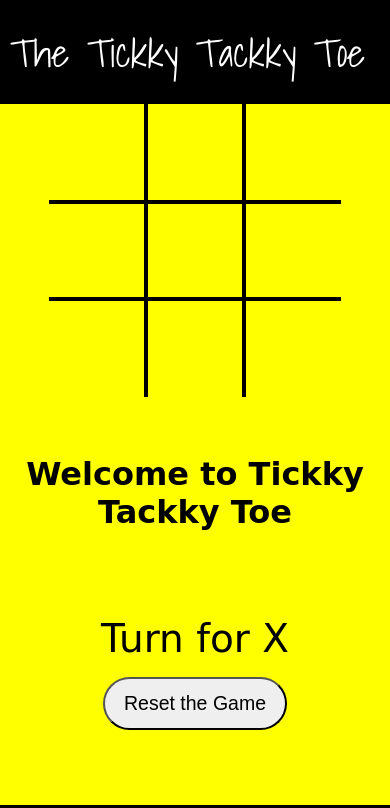
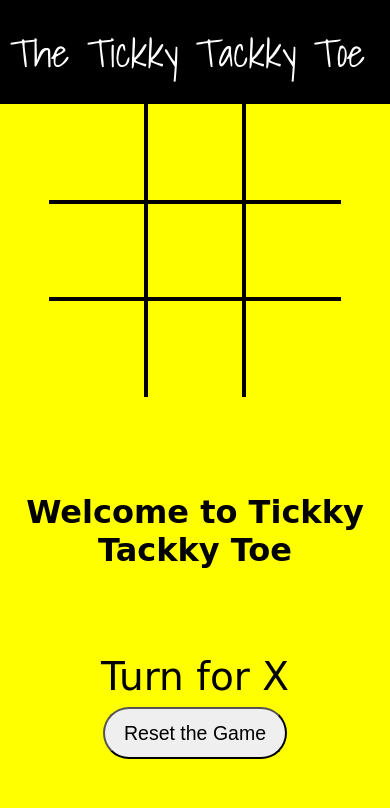
Before and after one commit to Indroneel28/Tic-tac-toe-Game, a plain HTML site: page index.html in a window 390 px wide. Shown: the top 808 px of the page. Drawn offline with Linux system fonts and the light colour scheme; a web font is replaced by a local one.

Commit message:
Update styles.css

```diff
--- a/styles.css
+++ b/styles.css
@@ -111,7 +111,7 @@ nav{
     .game{
         display: flex;
         flex-wrap: wrap;
-        height: 83vh;
+        height: 90vh;
     }
 
     .container {
@@ -134,6 +134,7 @@ nav{
         font-size: 5vw;
         padding: 1.5vh 5vw;
         border-radius: 10vw;
+        margin: 1vh;
     }
 
     .lol{
```
